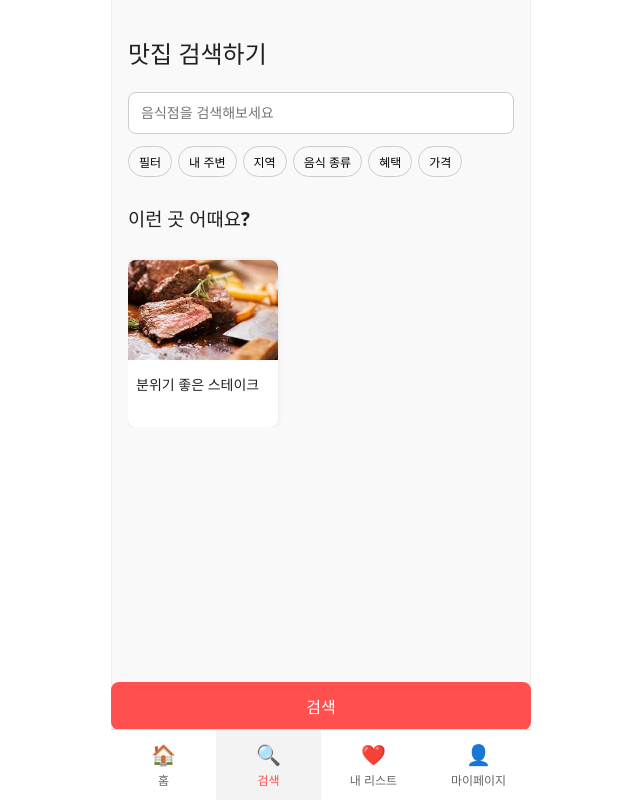
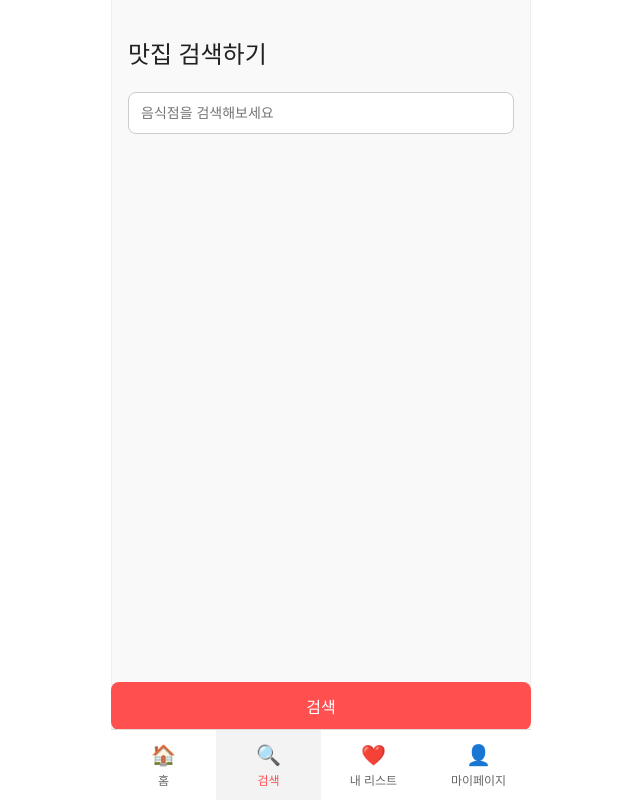
Before and after one commit to Peter-Park95/solo-michelin-frontend, a React (Vite) app: page /search in a window 1280 px wide. Shown: the whole page, without its empty margins (319-959 px from the left). Built offline with nearby package versions, Linux system fonts and the light colour scheme.

Commit message:
서치페이지 주석처리

```diff
--- a/src/pages/SearchPage.jsx
+++ b/src/pages/SearchPage.jsx
@@ -13,26 +13,26 @@ const SearchPage = () => {
         <input type="text" placeholder="음식점을 검색해보세요" />
       </div>
 
-      {/* 필터 버튼들 */}
-      <div className="filter-buttons">
-        {["필터", "내 주변", "지역", "음식 종류", "혜택", "가격"].map((name, i) => (
-          <button key={i} className="filter-btn">
-            {name}
-          </button>
-        ))}
-      </div>
+{/*        */}{/* 필터 버튼들 */}
+{/*       <div className="filter-buttons"> */}
+{/*         {["필터", "내 주변", "지역", "음식 종류", "혜택", "가격"].map((name, i) => ( */}
+{/*           <button key={i} className="filter-btn"> */}
+{/*             {name} */}
+{/*           </button> */}
+{/*         ))} */}
+{/*       </div> */}
 
-      {/* 추천 카드 리스트 */}
-      <div className="recommend-section">
-        <h3>이런 곳 어때요?</h3>
-        <div className="card-list">
-          {/* 추후 map으로 대체 */}
-          <div className="recommend-card">
-            <img src="/icons/steak.jpg" alt="추천" />
-            <div className="title">분위기 좋은 스테이크</div>
-          </div>
-        </div>
-      </div>
+{/*        */}{/* 추천 카드 리스트 */}
+{/*       <div className="recommend-section"> */}
+{/*         <h3>이런 곳 어때요?</h3> */}
+{/*         <div className="card-list"> */}
+{/*            */}{/* 추후 map으로 대체 */}
+{/*           <div className="recommend-card"> */}
+{/*             <img src="/icons/steak.jpg" alt="추천" /> */}
+{/*             <div className="title">분위기 좋은 스테이크</div> */}
+{/*           </div> */}
+{/*         </div> */}
+{/*       </div> */}
 
       {/* 하단 고정 검색 버튼 */}
       <button className="search-bottom-btn">검색</button>
```
